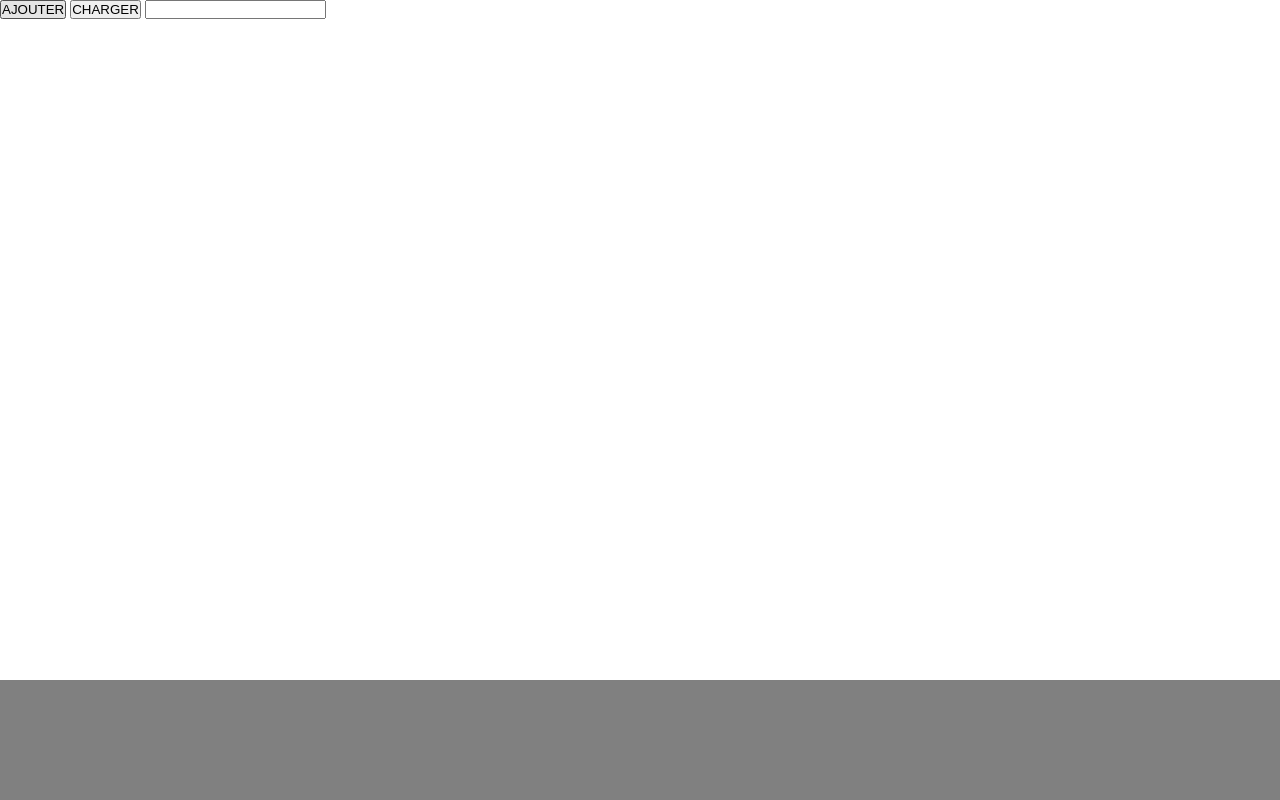
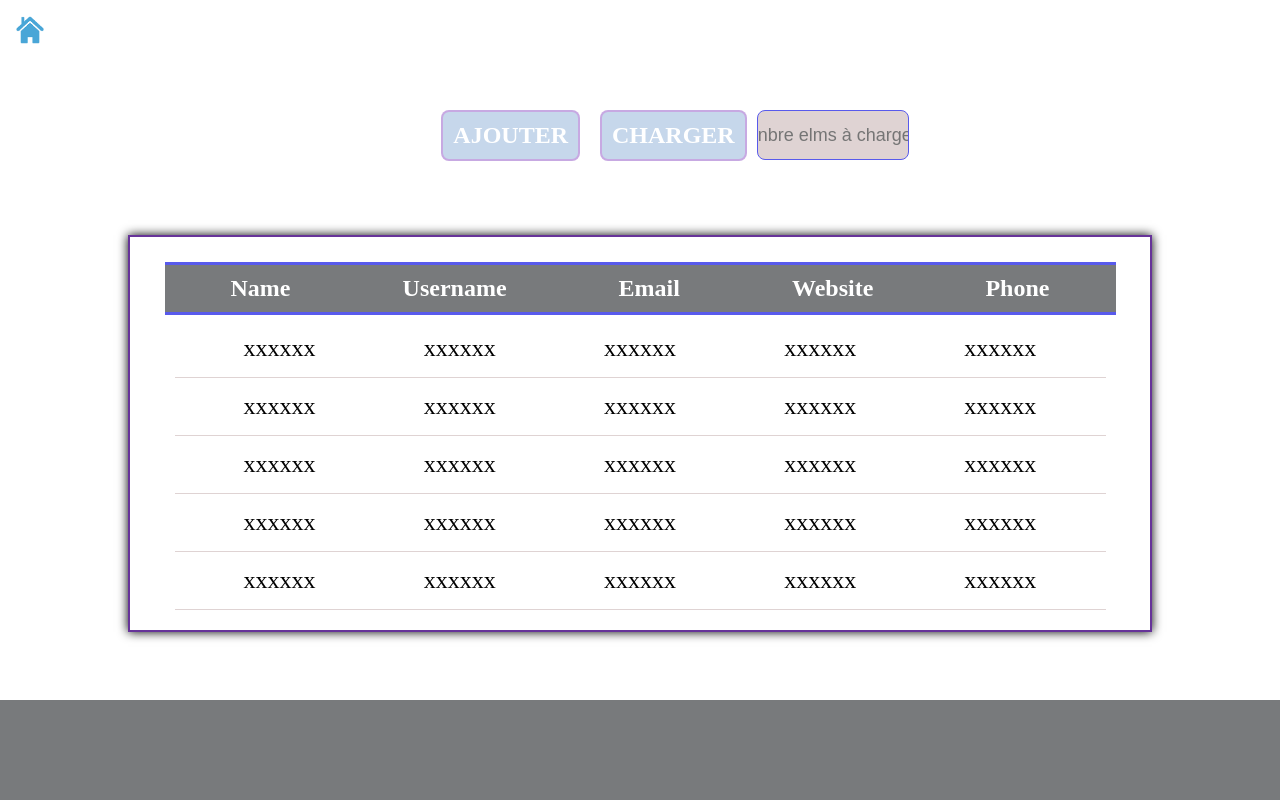
Before and after one commit to weuthie/PROJET_FLASK, a Flask app: page /pagePrincipal in a window 1280 px wide. Run offline with Flask 2, Linux system fonts and the light colour scheme; some libraries are stand-ins or nearby versions.

Commit message:
modif page form ajout and finish page listUser

```diff
--- a/app.py
+++ b/app.py
@@ -2,7 +2,7 @@ from flask import Flask, render_template
 
 app = Flask(__name__)
 
-@app.route('/')
+# @app.route('/')
 @app.route('/pagePrincipal')
 def pagePrincipal():
     return render_template('pagePrincipal.html')
--- a/static/css/stylebg.css
+++ b/static/css/stylebg.css
@@ -4,11 +4,93 @@
 }
 #container{
     background-color: white;
-    height: 85vh;
+    height: 75vh;
+    position: relative;
+    top: 100px;
+}
+body>a{
+    float: left;
+    margin: 10px;
+}
+body>a>img{
+    width: 40px;
+}
+
+#btns{
+    display: flex;
+    justify-content: center;
+}
+
+.btnP{
+    padding: 10px;
+    margin: 10px;
+    border-radius: 8px;
+    background-color: #c6d7eb;
+    color: white;
+    font-family: 'Times New Roman', Times, serif;
+    font-weight: bold;
+    font-size: x-large;
+    border: 2px solid rgba(199, 116, 214, 0.467);
+    cursor: pointer;
+}
+
+input{
+    width: 150px;
+    background-color: #d7c7c7c7;
+    border: 1px solid #585AEC;
+    border-radius: 8px;
+    height: 48px;
+    margin-top: 10px;
+    color: black;
+    font-size: large;
+    text-align: center;
 }
 
 footer{
-    background-color: grey;
+    background-color: #787A7C;
     width: 100%;
-    height: 15vh;
+    height: 25vh;
 }
+
+table{
+    display: flex;
+    flex-direction: column;
+    align-items: center;
+    margin-top: 5%;
+    padding: 20px;
+    /* border-collapse: collapse; */
+    border: 2px solid rebeccapurple;
+
+    margin-left: 10%;
+    margin-right: 10%;
+    box-shadow: 0px 0px 10px
+}
+thead{
+    margin: 5px;
+    border-top: 3px solid #585AEC;
+    border-bottom: 3px solid #585AEC;
+    width: 95%;
+    padding: 10px;
+    background-color: #787A7C;
+    color: white;
+    font-weight: bolder;
+    font-size: x-large;
+
+}
+tr{
+    display: flex;
+    flex-direction: row;
+    justify-content: space-around;
+    flex-wrap: nowrap;
+
+}
+tbody{
+    width: 95%;
+    /* padding: 8px; */
+    font-style: normal;
+    font-size: x-large;
+}
+tbody tr{
+    border-bottom: 1px solid #d7c7c7c7;
+    padding: 15px;
+}
--- a/templates/pagePrincipal.html
+++ b/templates/pagePrincipal.html
@@ -4,16 +4,77 @@
     <meta charset="UTF-8">
     <meta http-equiv="X-UA-Compatible" content="IE=edge">
     <meta name="viewport" content="width=device-width, initial-scale=1.0">
-    <link rel="stylesheet" href="{{ url_for('static', filename='css/stylebg.css') }}">
+    <link rel="stylesheet" href="../static/css/stylebg.css">
+    <script src="https://kit.fontawesome.com/6e2d550d7c.js" crossorigin="anonymous" ></script>
+    <!-- <link rel="stylesheet" href="{{ url_for('static', filename='css/stylebg.css') }}"> -->
     <title>Document</title>
 </head>
 <body>
+    <a href="#"><img src="../static/img/homee.png" alt=""></a>
+
     <div id="container">
-        <div>
-            <button class="btnP">AJOUTER</button>
-            <button class="btnP">CHARGER</button>
-            <input type="text" max="5" class="numelt">
+        <div id="btns">
+            <a href="#">
+            <button class="btnP" id="btn1">AJOUTER</button>
+            </a>
+            <a href="#">
+            <button class="btnP" id="btn2">CHARGER</button>
+            </a>
+            <input type="text" class="numelt" placeholder="nbre elms à charger">
         </div>
+
+        <table>
+            <thead>
+                <tr>
+                    <th>Name</th>
+                    <th>Username</th>
+                    <th>Email</th>
+                    <th>Website</th>
+                    <th>Phone</th>
+                </tr>
+            </thead>
+            <tbody>
+                <tr>
+                    <td>xxxxxx</td>
+                    <td>xxxxxx</td>
+                    <td>xxxxxx</td>
+                    <td>xxxxxx</td>
+                    <td>xxxxxx</td>
+                </tr>
+
+                <tr>
+                    <td>xxxxxx</td>
+                    <td>xxxxxx</td>
+                    <td>xxxxxx</td>
+                    <td>xxxxxx</td>
+                    <td>xxxxxx</td>
+                </tr>
+
+                <tr>
+                    <td>xxxxxx</td>
+                    <td>xxxxxx</td>
+                    <td>xxxxxx</td>
+                    <td>xxxxxx</td>
+                    <td>xxxxxx</td>
+                </tr>
+
+                <tr>
+                    <td>xxxxxx</td>
+                    <td>xxxxxx</td>
+                    <td>xxxxxx</td>
+                    <td>xxxxxx</td>
+                    <td>xxxxxx</td>
+                </tr>
+
+                <tr>
+                    <td>xxxxxx</td>
+                    <td>xxxxxx</td>
+                    <td>xxxxxx</td>
+                    <td>xxxxxx</td>
+                    <td>xxxxxx</td>
+                </tr>
+            </tbody>
+        </table>
     </div>
     <footer></footer>
 </body>
```
Also changed, not shown: static/css/formulairdajout.css (+8 -0 lines), templates/formulairedajout.html (+7 -5 lines), static/img/homee.png (added).
